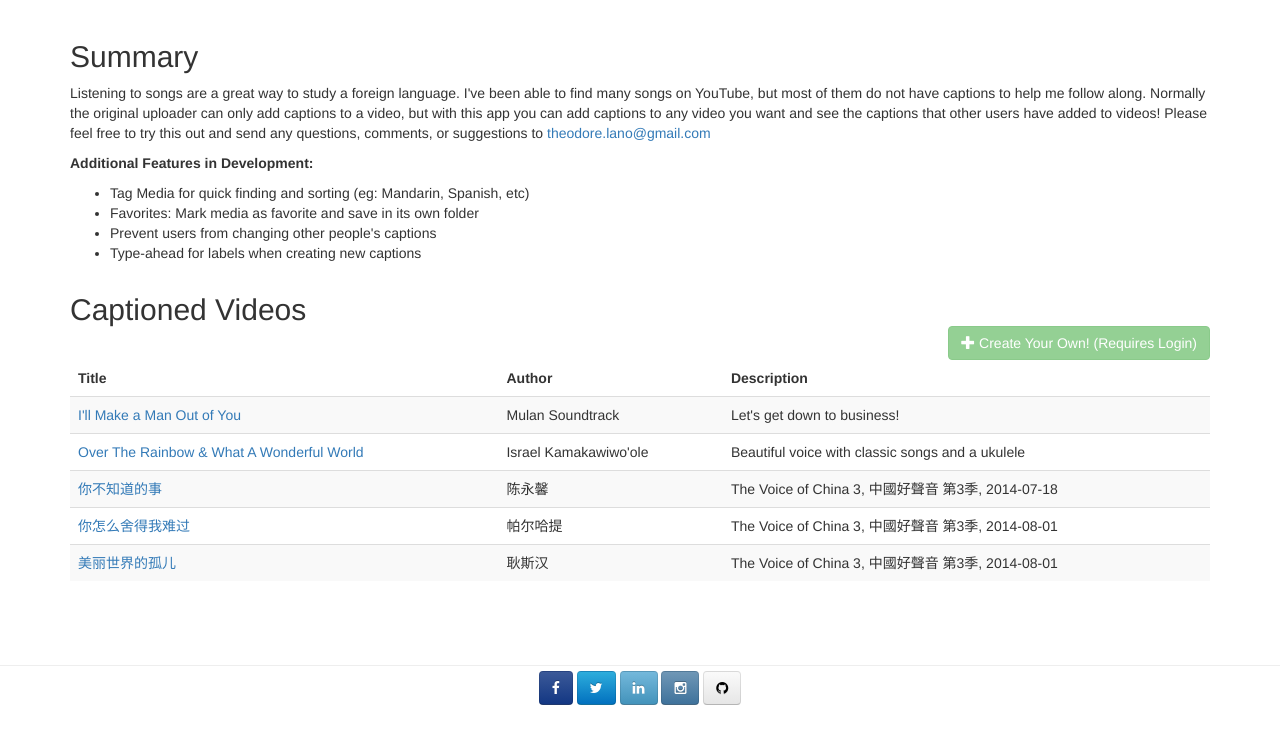
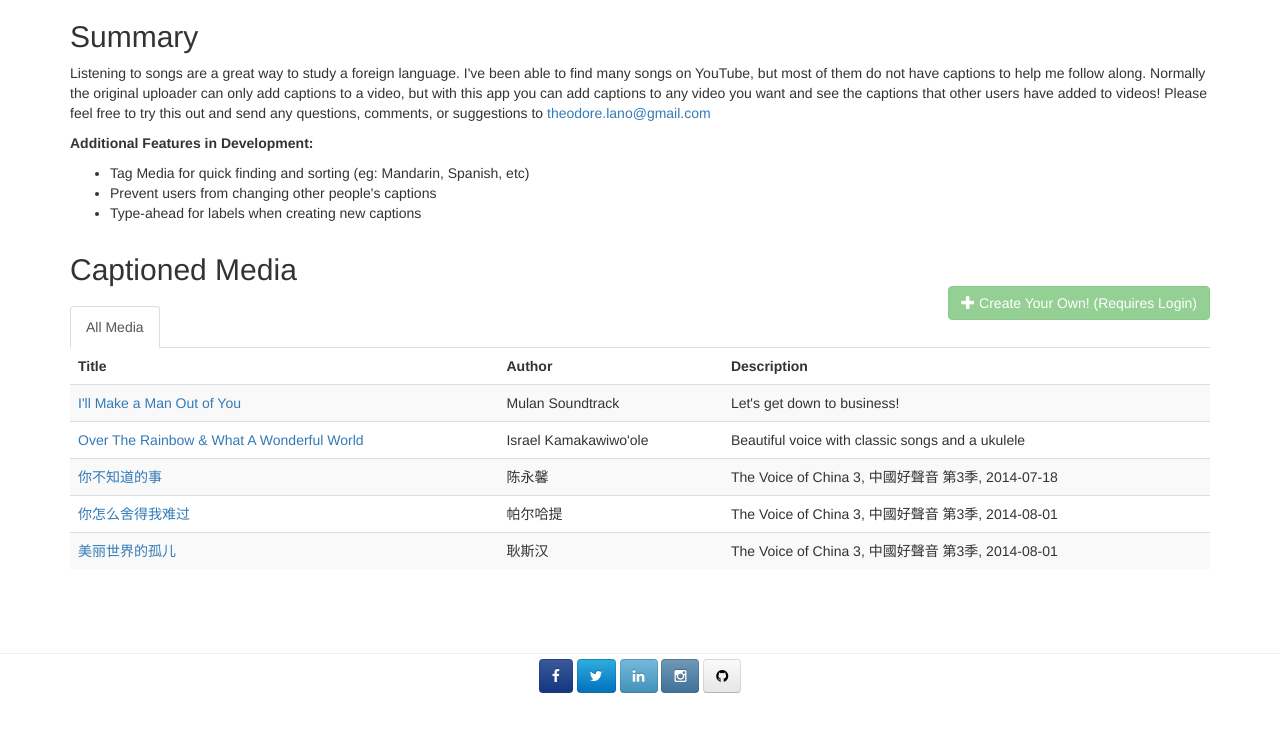
Before and after one commit to tedlano/django-sandbox, a Django app: page /caption_maker/media_list in a window 1280 px wide. Shown: the part 54-800 px from the top of the page. Run offline with Django 3.2, Linux system fonts and the light colour scheme; data comes from the database, SQL or seed files in the repository; some libraries are stand-ins or nearby versions.

Commit message:
Add favorites table to media list

```diff
--- a/caption_maker/templates/caption_maker/create_new.html
+++ b/caption_maker/templates/caption_maker/create_new.html
@@ -18,7 +18,7 @@
 {% endblock %}
 
 {% block content %}
-
+<br/>
 <div class="row">
   <div class="col-md-9 center">
     {% if not user.is_authenticated %}
--- a/caption_maker/templates/caption_maker/media_list.html
+++ b/caption_maker/templates/caption_maker/media_list.html
@@ -29,7 +29,6 @@
   <strong>Additional Features in Development:</strong><br/>
   <ul>
     <li>Tag Media for quick finding and sorting (eg: Mandarin, Spanish, etc)</li>
-    <li>Favorites: Mark media as favorite and save in its own folder</li>
     <li>Prevent users from changing other people's captions</li>
     <li>Type-ahead for labels when creating new captions</li>
   </ul>
@@ -37,7 +36,7 @@
 
 <br/>
 <div class="media-list-header">
-  <h2>Captioned Videos</h2>
+  <h2>Captioned Media</h2>
   <br/>
   <a href="{% url 'caption_maker:create_new' %}" class="btn btn-success pull-right {% if not user.is_authenticated %}disabled{% endif %}">
       <span class="glyphicon glyphicon-plus" aria-hidden="true"></span> Create Your Own!
@@ -46,6 +45,17 @@
       {% endif %}
   </a>
 </div>
+<br/>
+
+<ul class="nav nav-tabs">
+  <li class="active"><a data-toggle="tab" href="#all-media">All Media</a></li>
+  {% if user.is_authenticated %}
+  <li><a data-toggle="tab" href="#favorite-media">Favorites</a></li>
+  {% endif %}
+</ul>
+
+<div class="tab-content">
+  <div id="all-media" class="tab-pane fade in active">
     <table class="table table-striped">
       <thead>
         <tr>
@@ -99,6 +109,69 @@
         {% endfor %}
       </tbody>
     </table>
+  </div>
+  {% if user.is_authenticated %}
+  <div id="favorite-media" class="tab-pane fade">
+    {% if not favorite_media_ids %}
+      <br/><br/>
+      <h3 class="text-center">No favorites selected!</h3>
+    {% else %}
+
+    <table class="table table-striped">
+      <thead>
+        <tr>
+          <td class="id-col hidden"></td>
+          {% if user.is_authenticated %}
+          <td class="favorite-col"></td> <!--favorite star icon-->
+          {% endif %}
+          <td>Title</td>
+          <td>Author</td>
+          <td>Description</td>
+          {% if user.is_authenticated %}
+          <td></td><!--Modify Button-->
+          {% endif %}
+        </tr>
+      </thead>
+      <tbody>
+        {% for media in media_list %}
+        {% if media.id in favorite_media_ids %}
+        <tr>
+          <td class="id-col hidden">
+            {{ media.id }}
+          </td>
+          <td class="favorite-col favorite">
+            <span class="glyphicon glyphicon-star star-color" aria-hidden="true"></span>
+          </td>
+          <td>
+            <a href="{% url 'caption_maker:media_detail' media_pk=media.pk %}">
+              {{ media.title }}
+            </a>
+          </td>
+          <td>
+            {{ media.author }}
+          </td>
+          <td>
+            {{ media.description }}
+          </td>
+          {% if user.is_authenticated %}
+          <td>
+          	<a href="{% url 'caption_maker:modify_media' media_pk=media.pk %}">
+        			<button type="button" class="btn btn-primary caption-modify">
+          			<span class="glyphicon glyphicon-pencil" aria-hidden="true"></span> Modify
+        			</button>
+      			</a>
+          </td>
+          {% endif %}
+        </tr>
+        {% endif %}
+        {% endfor %}
+      </tbody>
+    </table>
+  {% endif %}
+  </div>
+  {% endif %}
+</div>
+
 
 {% endblock %}
 
--- a/caption_maker/views.py
+++ b/caption_maker/views.py
@@ -185,7 +185,7 @@
             timeList.append(float(capLine.mark_time))
 
         labelList = list(Caption.objects.filter(caption_line__in=captionLines).values_list('label', flat=True).distinct())
-        print(labelList)
+        #print(labelList)
         response = {
             'media': media,
             'captionLines': captionLines,
--- a/templates/base.html
+++ b/templates/base.html
@@ -31,8 +31,6 @@
     {% include 'navbar.html' %}
   </div> <!-- /container -->
 
-  <br/>
-
   <div class="container body">
     {% block content %}{% endblock %}
   </div>
@@ -45,7 +43,7 @@
       <div class="col-sm-6">
         <div class="footer-block">
           <a href="https://www.facebook.com/ted.lano" class="btn btn-facebook" target="_blank"><i class="fa fa-facebook"></i></a>
-          <a href="https://twitter.com/tlano" class="btn btn-twitter"><i class="fa fa-twitter" target="_blank"></i></a>
+          <a href="https://twitter.com/tlano" class="btn btn-twitter" target="_blank"><i class="fa fa-twitter" target="_blank"></i></a>
           <a href="https://www.linkedin.com/in/theodore-lano-b5a34723" class="btn btn-linkedin" target="_blank"><i class="fa fa-linkedin"></i></a>
           <a href="https://www.instagram.com/tederoo/" class="btn btn-instagram" target="_blank"><i class="fa fa-instagram"></i></a>
           <a href="https://github.com/theodore4889" class="btn btn-github" target="_blank"><i class="fa fa-github"></i></a>
```
Lines whose indentation alone changed are shown as unchanged.
